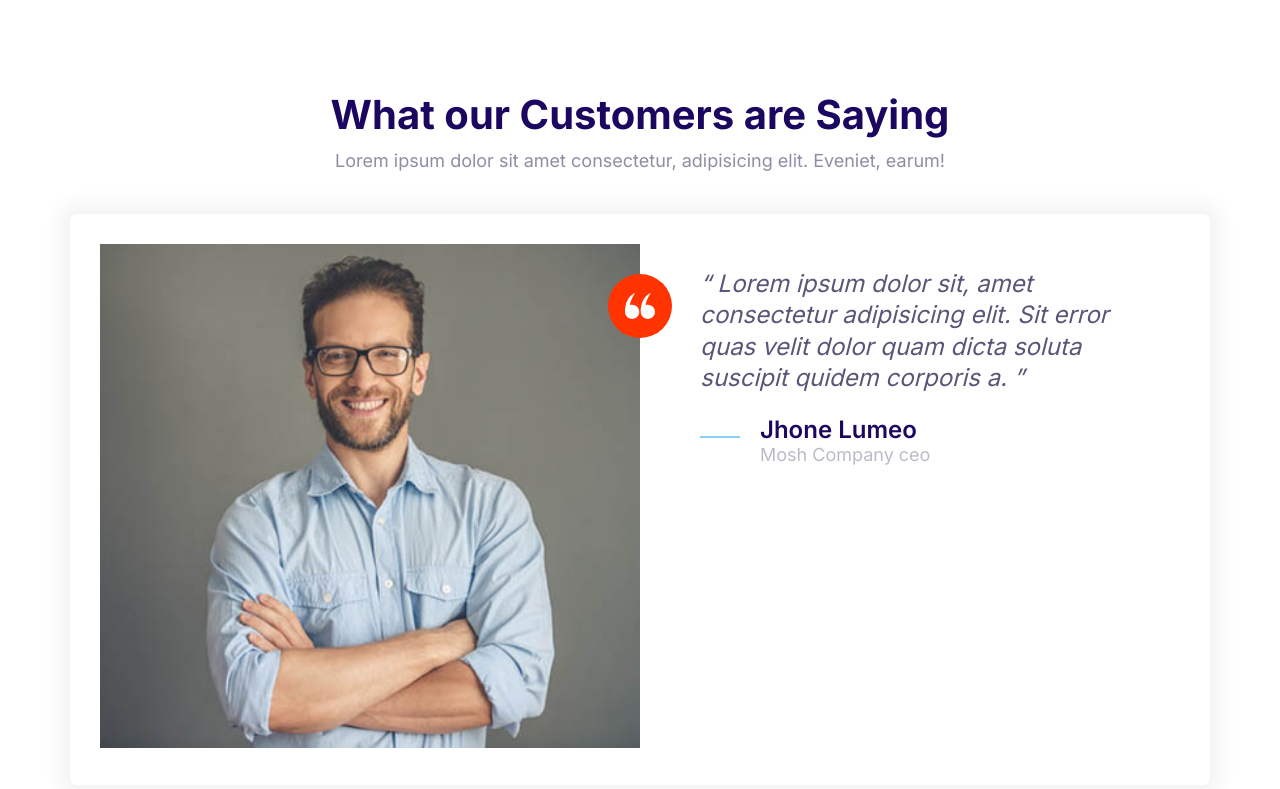
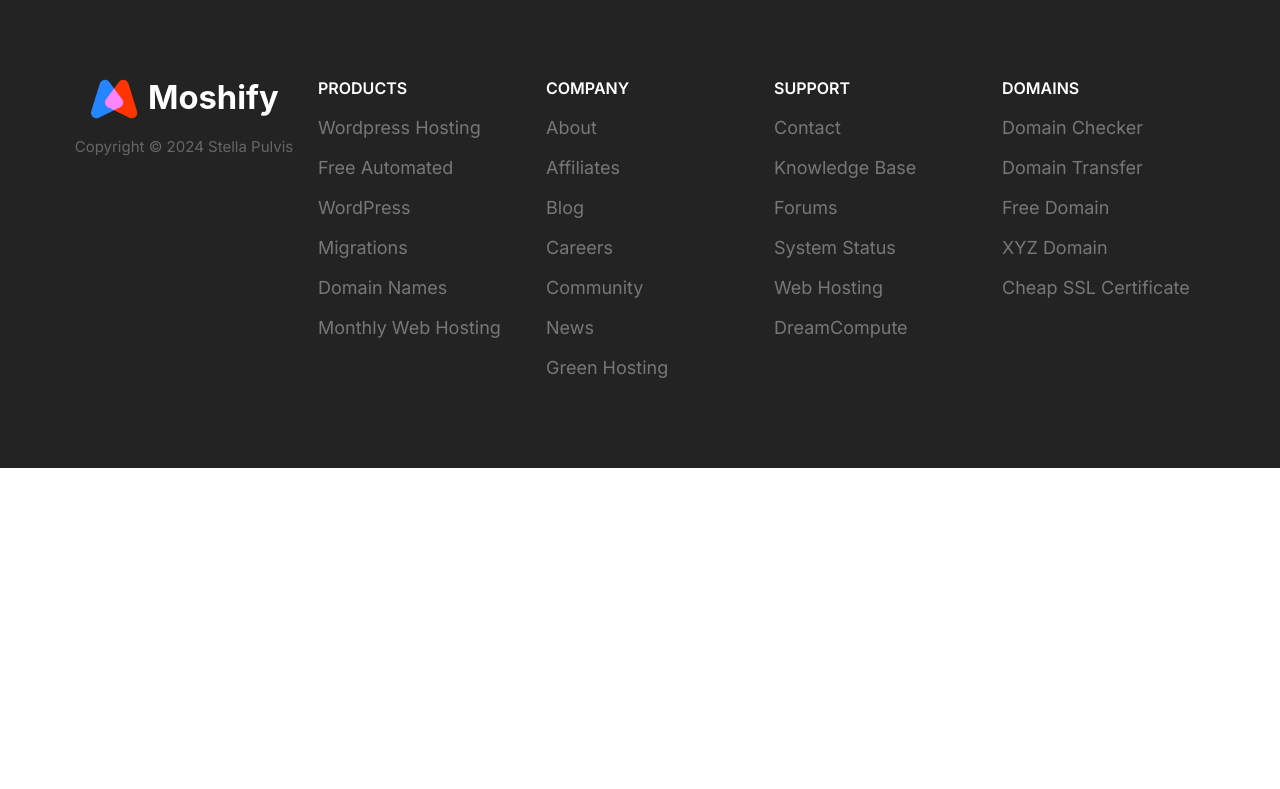
Before and after one commit to Huseyin-Karamut/learn_codding, a plain HTML site: page index.html in a window 1280 px wide. Drawn offline with Linux system fonts and the light colour scheme.

Commit message:
Add footer styles.

```diff
--- a/css/style.css
+++ b/css/style.css
@@ -870,3 +870,85 @@ font-size: 2.4rem;
     }
 }
 /* Showcase Block Start */
+
+
+/* Footer Start */
+.footer {
+    background: #232323;
+}
+
+.footer a {
+    color: #777;
+    transition: color .3s;
+}
+
+.footer a:hover {
+    color: #fff;
+}
+
+.footer li {
+    line-height: 4rem;
+}
+
+.footer__section {
+    padding: 2rem;
+    border-bottom: 1px solid #393939;
+}
+
+.footer__section .list {
+    margin: 0;
+}
+
+.footer__heading {
+    text-transform: uppercase;
+    font-weight: 600;
+}
+
+.footer__brand {
+    margin-top: 5rem;
+    text-align: center;
+}
+
+.footer__brand img {
+    width: 100%;
+    max-width: 230px;
+}
+
+.footer__copyright {
+    font-size: 2.1rem;
+    color: #fff;
+    opacity: .3;
+}
+
+@media screen and (min-width: 768px) {
+    .footer__grid {
+        grid-template-columns: repeat(auto-fit, minmax(10rem, 1fr))
+    }
+
+    .footer .collapsible__chevron {
+        display: none;
+    }
+
+    .footer .collapsible__content {
+        max-height: 100vh;
+        opacity: 1;
+    }
+
+    .footer__brand {
+        order: -1;
+        margin-top: 1rem;
+    }
+
+    .footer__copyright {
+        font-size: 1.5rem;
+    }
+
+    .footer__section {
+        border: 0;
+    }
+
+    .footer__heading {
+        font-size: 1.6rem;
+    }
+}
+/* Footer End */
--- a/index.html
+++ b/index.html
@@ -14,52 +14,85 @@
     <link rel="stylesheet" href="css/style.css" />
   </head>
   <body>
-    <section class="block">
-      <header class="block__header">
-        <h2>What our Customers are Saying</h2>
-        <p>
-          Lorem ipsum dolor sit amet consectetur, adipisicing elit. Eveniet,
-          earum!
-        </p>
+    <footer class="block block--dark footer">
+      <div class="container grid footer__grid">
+        <section class="collapsible collapsible--expanded footer__section">
+          <header class="collapsible__header">
+            <h2 class="collapsible__heading footer__heading">PRODUCTS</h2>
+            <svg class="icon icon--white collapsible__chevron">
+              <use xlink:href="images/sprite.svg#chevron"></use>
+            </svg>
           </header>
-      <div class="container">
-        <div class="card testimonial">
-          <div class="grid grid--1x2">
-            <div class="testimonial__image">
-              <span class="icon-container icon-container--accent">
-                <svg class="icon--small icon--white">
-                  <use xlink:href="images/sprite.svg#quotes"></use>
+          <div class="collapsible__content">
+            <ul class="list">
+              <li><a href="#">Wordpress Hosting</a></li>
+              <li><a href="#">Free Automated WordPress</a></li>
+              <li><a href="#">Migrations</a></li>
+              <li><a href="#">Domain Names</a></li>
+              <li><a href="#">Monthly Web Hosting</a></li>
+            </ul>
+          </div>
+        </section>
+        <section class="collapsible footer__section">
+          <header class="collapsible__header">
+            <h2 class="collapsible__heading footer__heading">COMPANY</h2>
+            <svg class="icon icon--white collapsible__chevron">
+              <use xlink:href="images/sprite.svg#chevron"></use>
             </svg>
-              </span>
-              <img
-                src="images/testimonial.jpg"
-                alt="A happy, smiling customer"
-              />
+          </header>
+          <div class="collapsible__content">
+            <ul class="list">
+              <li><a href="#">About</a></li>
+              <li><a href="#">Affiliates</a></li>
+              <li><a href="#">Blog</a></li>
+              <li><a href="#">Careers</a></li>
+              <li><a href="#">Community</a></li>
+              <li><a href="#">News</a></li>
+              <li><a href="#">Green Hosting</a></li>
+            </ul>
           </div>
-            <blockquote class="quote">
-              <p class="quote__text">
-                Lorem ipsum dolor sit, amet consectetur adipisicing elit. Sit
-                error quas velit dolor quam dicta soluta suscipit quidem
-                corporis a.
-              </p>
-              <footer>
-                <div class="media">
-                  <div class="media__image">
-                    <svg class="icon icon--primary quote__line">
-                      <use xlink:href="images/sprite.svg#line"></use>
+        </section>
+        <section class="collapsible footer__section">
+          <header class="collapsible__header">
+            <h2 class="collapsible__heading footer__heading">SUPPORT</h2>
+            <svg class="icon icon--white collapsible__chevron">
+              <use xlink:href="images/sprite.svg#chevron"></use>
             </svg>
+          </header>
+          <div class="collapsible__content">
+            <ul class="list">
+              <li><a href="">Contact</a></li>
+              <li><a href="">Knowledge Base</a></li>
+              <li><a href="">Forums</a></li>
+              <li><a href="">System Status</a></li>
+              <li><a href="">Web Hosting</a></li>
+              <li><a href="">DreamCompute</a></li>
+            </ul>
           </div>
-                  <div class="media__body">
-                    <h3 class="media__title quote__author">Jhone Lumeo</h3>
-                    <p class="quote__organization">Mosh Company ceo</p>
+        </section>
+        <section class="collapsible footer__section">
+          <header class="collapsible__header">
+            <h2 class="collapsible__heading footer__heading">DOMAINS</h2>
+            <svg class="icon icon--white collapsible__chevron">
+              <use xlink:href="images/sprite.svg#chevron"></use>
+            </svg>
+          </header>
+          <div class="collapsible__content">
+            <ul class="list">
+              <li><a href="">Domain Checker</a></li>
+              <li><a href="">Domain Transfer</a></li>
+              <li><a href="">Free Domain</a></li>
+              <li><a href="">XYZ Domain</a></li>
+              <li><a href="">Cheap SSL Certificate</a></li>
+            </ul>
           </div>
+        </section>
+        <section class="footer__brand">
+          <img src="images/logo.svg" alt="" />
+          <p class="footer__copyright">Copyright &copy; 2024 Stella Pulvis</p>
+        </section>
       </div>
     </footer>
-            </blockquote>
-          </div>
-        </div>
-      </div>
-    </section>
     <script src="js/main.js"></script>
   </body>
 </html>
```
Also changed, not shown: components/collapsible.html (+0 -15 lines), components/footer.html (added, +79 -0 lines). Lines whose indentation alone changed are shown as unchanged.
